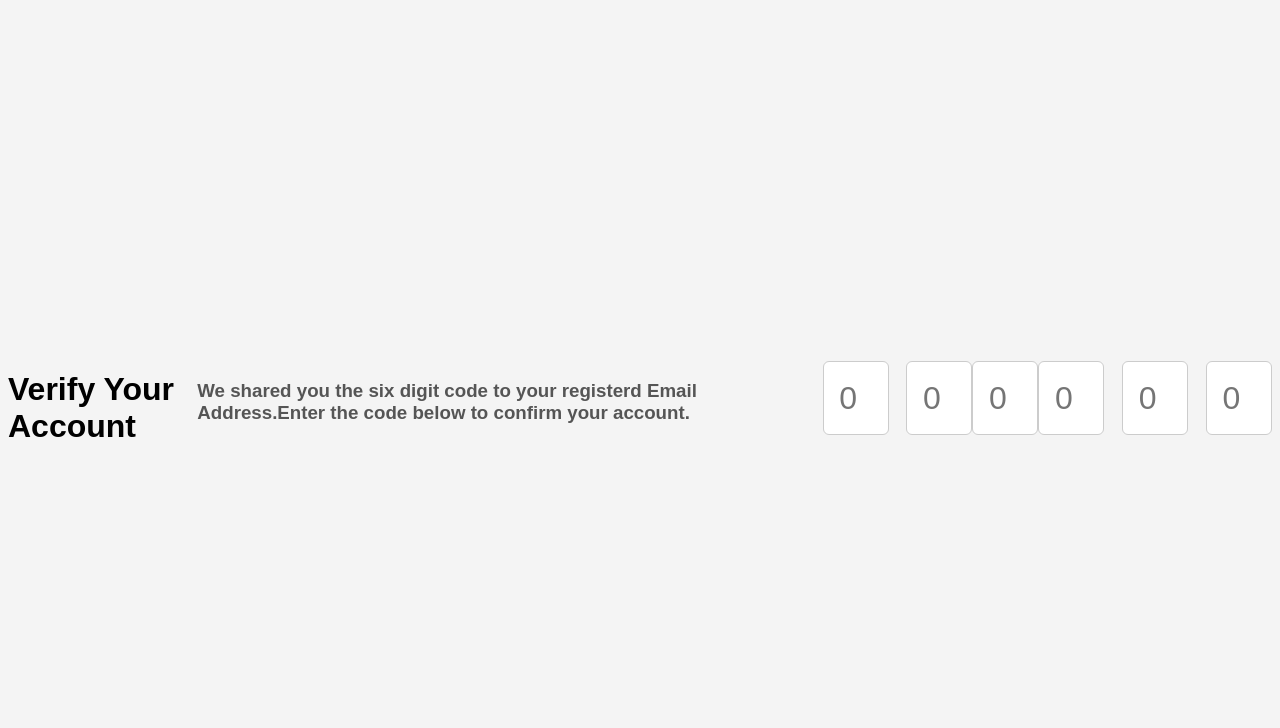
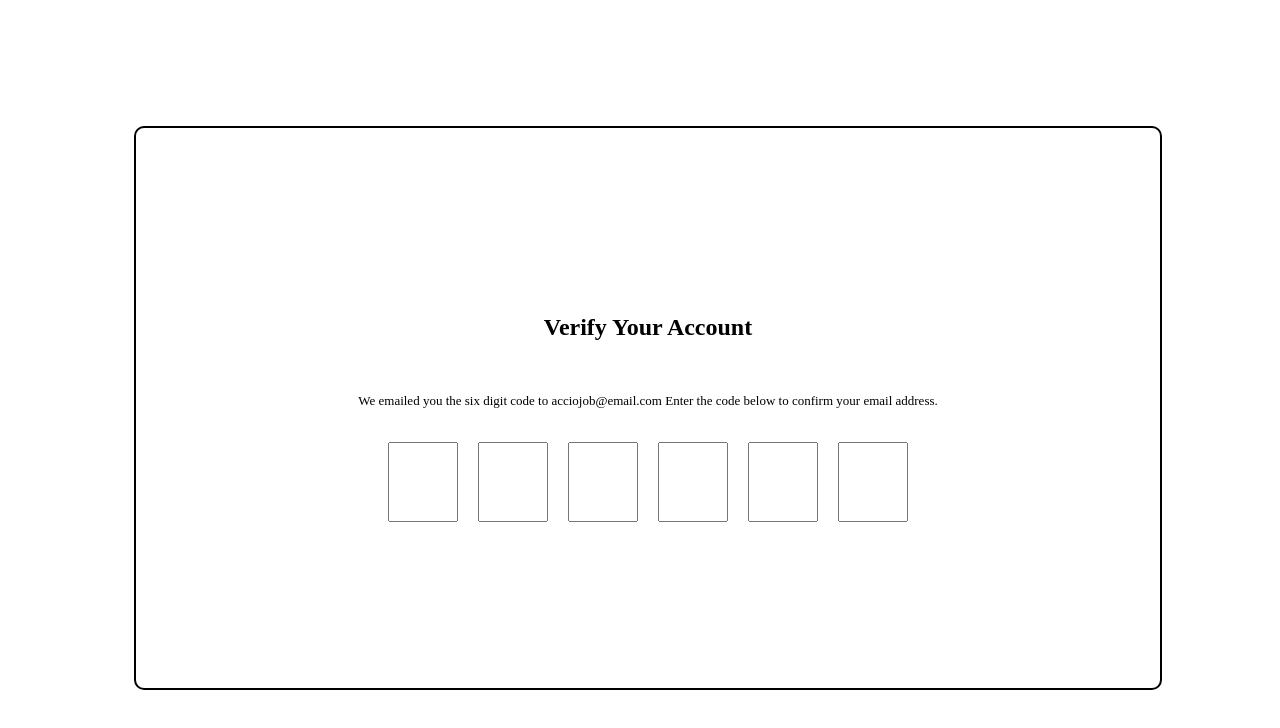
Before and after one commit to acciojob/OTP-Abhirajpatel8789, a website: page main.html in a window 1280 px wide. Drawn offline with Linux system fonts and the light colour scheme.

Commit message:
created a submission

```diff
--- a/main.html
+++ b/main.html
@@ -8,16 +8,20 @@
 
 <body>
 	<!-- the entire body must be written by student -->
-	<h1 id="verification_heading">Verify Your Account</h1>
-	<h3 id="verification_subtext">We shared you the six digit code to your registerd Email Address.Enter the code below to confirm your account.</h3>
-		<div class="code-container">
-	<input type="number" maxlength="1"id="code-1" class="code" placeholder="0">
-    <input type="number" maxlength="1"id="code-2"  class="code" placeholder="0">
-	<input type="number" maxlength="1"id="code-3" class="code" placeholder="0">
-	<input type="number" maxlength="1"id="code-4" class="code" placeholder="0">
-    <input type="number" maxlength="1"id="code-5" class="code" placeholder="0">
-    <input type="number" maxlength="1"id="code-6" class="code" placeholder="0">
-		</div>
+	<div class="container">
+    <h2 id="verification_heading">Verify Your Account</h2>
+    <p id="verification_subtext">We emailed you the six digit code to acciojob@email.com Enter the code below to confirm your email address.</p>
+
+    <div class="code-container">
+      <input type="text" maxlength="1" class="code" />
+      <input type="text" maxlength="1" class="code" />
+      <input type="text" maxlength="1" class="code" />
+      <input type="text" maxlength="1" class="code" />
+      <input type="text" maxlength="1" class="code" />
+      <input type="text" maxlength="1" class="code" />
+    </div>
+  </div>
+
     <script type="text/javascript" src="./script.js">
 </script>
 
--- a/script.js
+++ b/script.js
@@ -1,30 +1,21 @@
-const inputs = document.querySelectorAll(".code");
+ let inputs = document.querySelectorAll(".code");
+        inputs.forEach((input,index)=>{
+            input.addEventListener("input",(e)=>{
+                 let value = e.target.value;
 
-inputs.forEach((input, index) => {
-  input.addEventListener("keydown", (e) => {
-    if (e.key === "Backspace") {
-      input.value = "";
-      if (index > 0) inputs[index - 1].focus();
-    } else if (e.key >= "0" && e.key <= "9") {
-      input.value = ""; // replace current value
-      setTimeout(() => {
-        if (index < inputs.length - 1) {
-          inputs[index + 1].focus();
-        }
-      }, 0);
-    } else if (e.key !== "Tab") {
-      e.preventDefault(); // prevent non-numeric input
-    }
-  });
+                 if(isNaN(value)){
+                    e.target.value
+                    return;
+                 }
+                 if(value && index < inputs.length-1){
+                    inputs[index+1].focus()
+                 }
+            })
 
-  input.addEventListener("input", () => {
-    // handle pasting multiple characters
-    if (input.value.length > 1) {
-      input.value = input.value.slice(0,1);
-    }
-  });
-});
+            input.addEventListener("keydown",(e)=>{
+                if(e.key == "Backspace" && !input.value && index > 0 ){
+                    inputs[index-1].focus()
+                }
+            })
 
-// Autofocus the first input on page load
-inputs[0].focus();
-});
+        })
--- a/styles.css
+++ b/styles.css
@@ -1,54 +1,33 @@
-/*  your css code here. If applicable */
-body {
-  font-family: Arial, sans-serif;
-  background: #f4f4f4;
-  display: flex;
-  justify-content: center;
-  align-items: center;
-  height: 100vh;
+body{
+	width:100vw;
+	height:100vh;
+	display:flex;
+	align-items:center;
+	justify-content:center
 }
 
-.container {
-  border: 2px solid black;
-  padding: 40px;
-  border-radius: 10px;
-  text-align: center;
-  background: white;
-  width: 600px;
-}
-
-h2 {
-  margin-bottom: 10px;
-}
-
-#verification_subtext {
-  color: #555;
-  margin-bottom: 30px;
-}
-
-.code-container {
-  display: flex;
-  justify-content: space-between;
-  margin-bottom: 20px;
-}
-
-.code {
-  width: 60px;
-  height: 70px;
-  font-size: 32px;
-  text-align: center;
-  border: 1px solid #ccc;
-  border-radius: 6px;
-}
-
-.code:focus {
-  outline: none;
-  border-color: #333;
-}
-
-.info {
-  background: #eee;
-  padding: 10px;
-  border-radius: 6px;
-  color: #666;
-}
+.container{
+        width: 80vw;
+        height: 70vh;
+        display: flex;
+        align-items: center;
+        justify-content: center;
+        flex-direction: column;
+        gap: 20px;
+	    border:2px solid black;
+	    border-radius:10px;
+    }
+    p{
+         font-size: 13px;
+    }
+    .code-container{
+        display: flex;
+        gap: 20px;
+    }
+    input{
+        width: 30px;
+        height: 40px;
+        font-size: 30px;
+        padding: 18px;
+		text-align:center;
+    }
```
